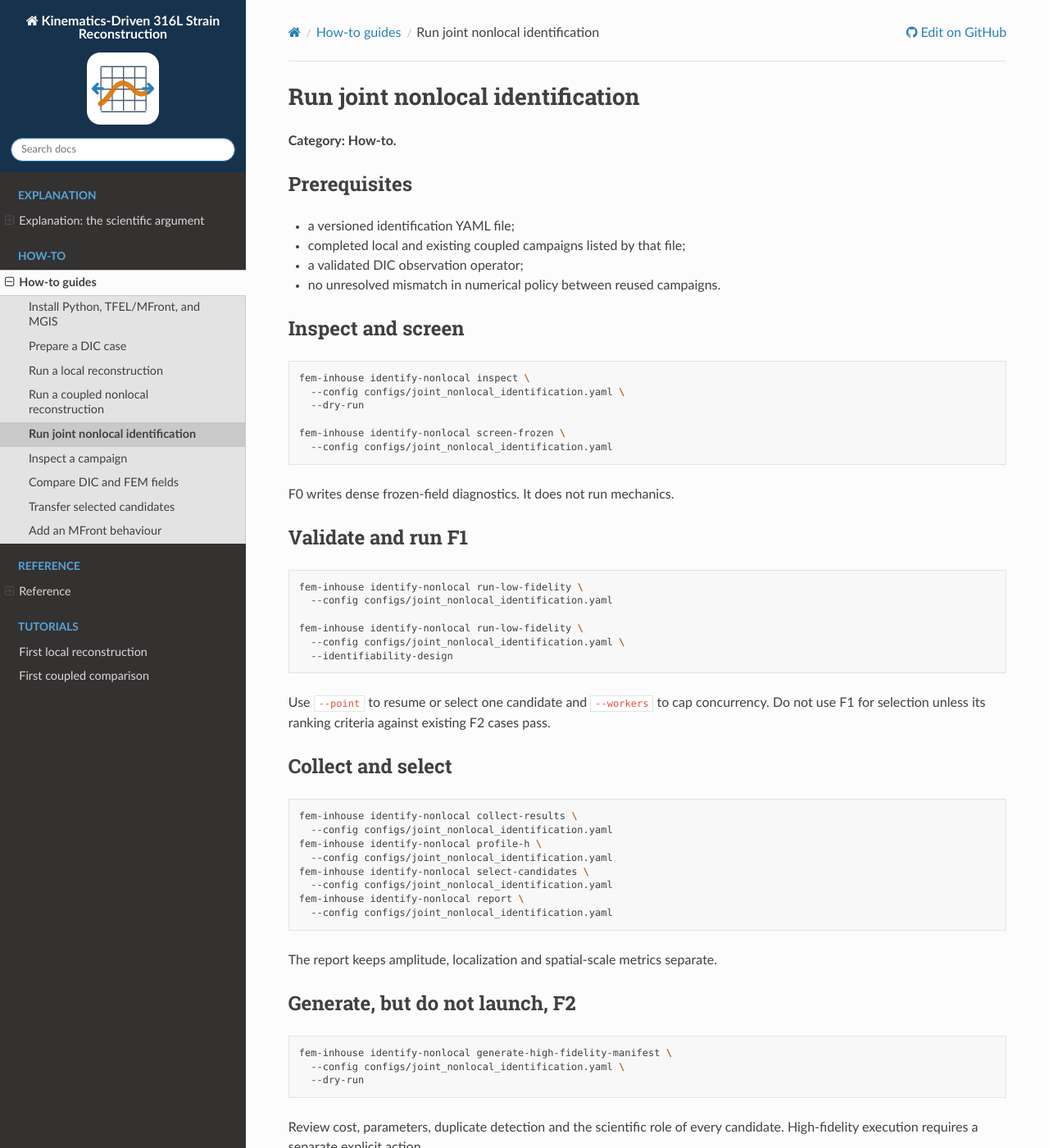
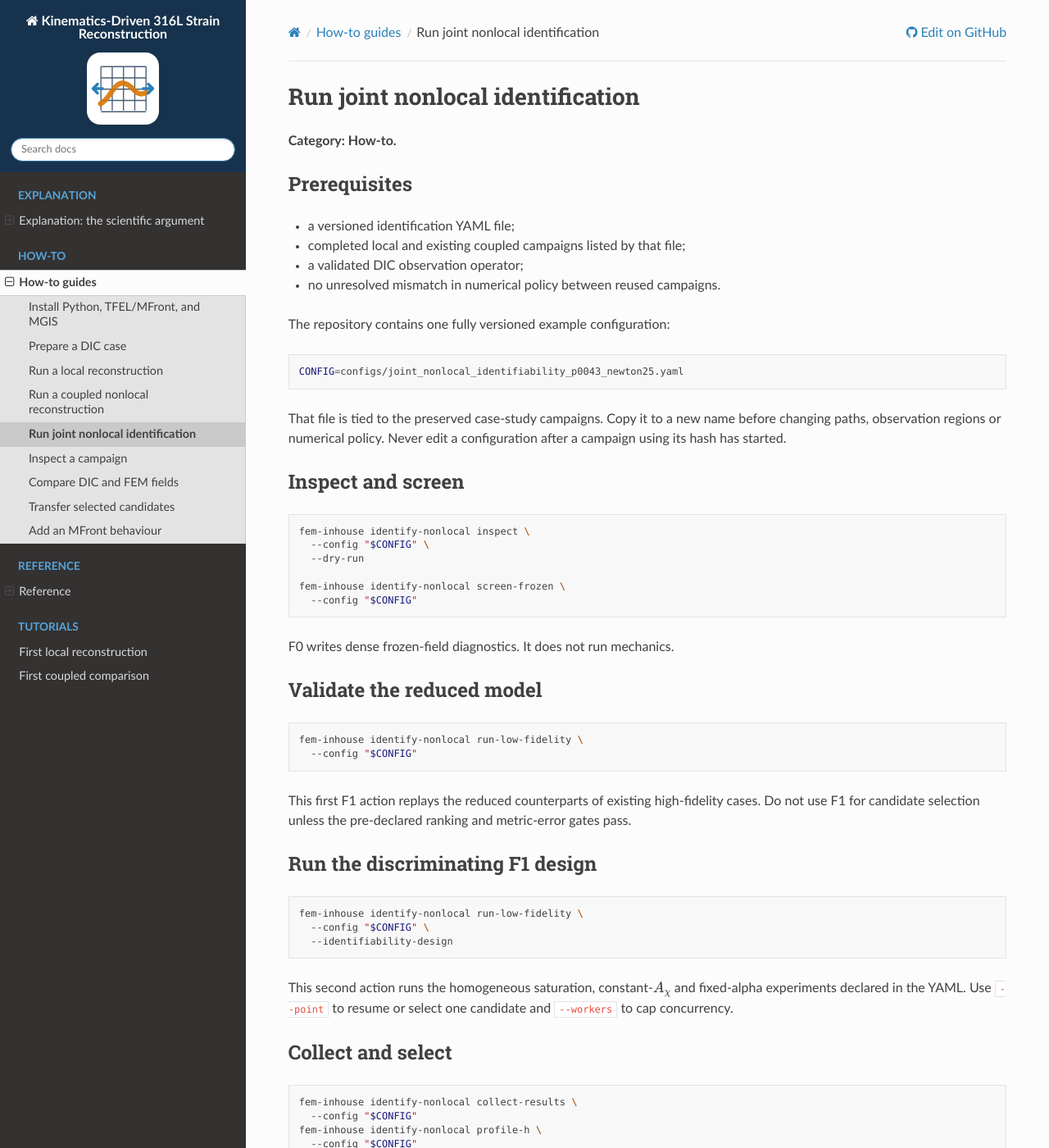
Before and after one commit to jeffwitz/kinematics-driven-316l-strain-reconstruction, a Sphinx documentation site: the page built from docs/how-to/run_identification.md, in a window 1280 px wide and 1400 px high. Shown: the whole window at 82% size. Built offline with Sphinx 7.4.7 and the Read the Docs theme 3.1.0, drawn with Linux system fonts in a browser that asks for light colours; some of the changed text lies outside the part shown.

Commit message:
Make identification guide executable

````diff
--- a/docs/how-to/run_identification.md
+++ b/docs/how-to/run_identification.md
@@ -9,45 +9,63 @@
 - a validated DIC observation operator;
 - no unresolved mismatch in numerical policy between reused campaigns.
 
+The repository contains one fully versioned example configuration:
+
+```bash
+CONFIG=configs/joint_nonlocal_identifiability_p0043_newton25.yaml
+```
+
+That file is tied to the preserved case-study campaigns. Copy it to a new name
+before changing paths, observation regions or numerical policy. Never edit a
+configuration after a campaign using its hash has started.
+
 ## Inspect and screen
 
 ```bash
 fem-inhouse identify-nonlocal inspect \
-  --config configs/joint_nonlocal_identification.yaml \
+  --config "$CONFIG" \
   --dry-run
 
 fem-inhouse identify-nonlocal screen-frozen \
-  --config configs/joint_nonlocal_identification.yaml
+  --config "$CONFIG"
 ```
 
 F0 writes dense frozen-field diagnostics. It does not run mechanics.
 
-## Validate and run F1
+## Validate the reduced model
 
 ```bash
 fem-inhouse identify-nonlocal run-low-fidelity \
-  --config configs/joint_nonlocal_identification.yaml
+  --config "$CONFIG"
+```
 
+This first F1 action replays the reduced counterparts of existing
+high-fidelity cases. Do not use F1 for candidate selection unless the
+pre-declared ranking and metric-error gates pass.
+
+## Run the discriminating F1 design
+
+```bash
 fem-inhouse identify-nonlocal run-low-fidelity \
-  --config configs/joint_nonlocal_identification.yaml \
+  --config "$CONFIG" \
   --identifiability-design
 ```
 
-Use `--point` to resume or select one candidate and `--workers` to cap
-concurrency. Do not use F1 for selection unless its ranking criteria against
-existing F2 cases pass.
+This second action runs the homogeneous saturation, constant-$A_\chi$ and
+fixed-alpha experiments declared in the YAML. Use `--point` to resume or select
+one candidate and `--workers` to cap concurrency.
 
 ## Collect and select
 
 ```bash
 fem-inhouse identify-nonlocal collect-results \
-  --config configs/joint_nonlocal_identification.yaml
+  --config "$CONFIG"
 fem-inhouse identify-nonlocal profile-h \
-  --config configs/joint_nonlocal_identification.yaml
+  --config "$CONFIG"
 fem-inhouse identify-nonlocal select-candidates \
-  --config configs/joint_nonlocal_identification.yaml
+  --config "$CONFIG"
 fem-inhouse identify-nonlocal report \
-  --config configs/joint_nonlocal_identification.yaml
+  --config "$CONFIG"
 ```
 
 The report keeps amplitude, localization and spatial-scale metrics separate.
@@ -56,12 +74,14 @@ The report keeps amplitude, localization and spatial-scale metrics separate.
 
 ```bash
 fem-inhouse identify-nonlocal generate-high-fidelity-manifest \
-  --config configs/joint_nonlocal_identification.yaml \
+  --config "$CONFIG" \
   --dry-run
 ```
 
 Review cost, parameters, duplicate detection and the scientific role of every
-candidate. High-fidelity execution requires a separate explicit action.
+candidate. High-fidelity execution requires a separate explicit action. The
+command must refuse generation when the discriminating design is incomplete,
+numerically censored or still reaches an unbounded coupling boundary.
 
 See {doc}`../explanation/parameter_identification` for the design logic and
 {doc}`../reference/nonlocal_parameters` for units.
````
